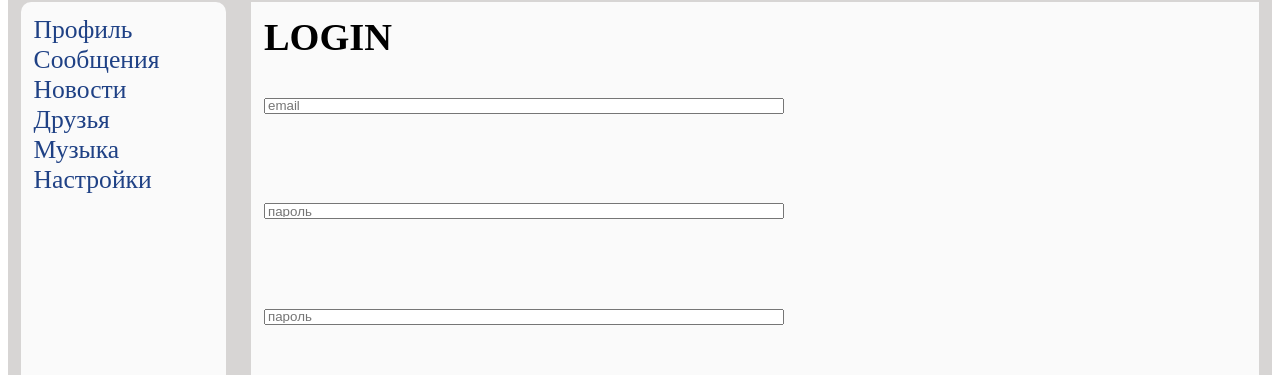
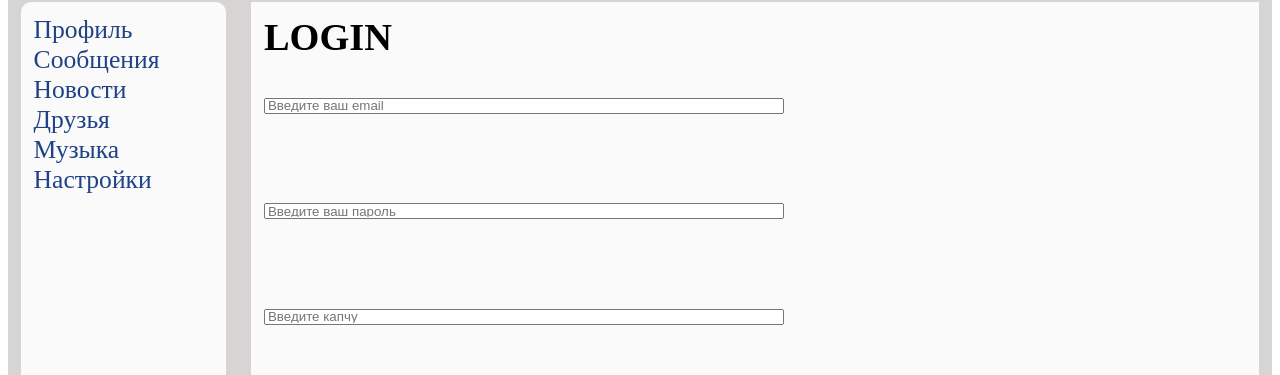
Before and after one commit to mikeyandex/On-air, a React (Create React App) app: page /Login in a window 1280 px wide. Shown: the part 108-483 px from the top of the page. Built offline with nearby package versions, Linux system fonts and the light colour scheme; no server answers.

Commit message:
20.07.2025

```diff
--- a/src/components/Body/Login/LoginForm/LoginForm.jsx
+++ b/src/components/Body/Login/LoginForm/LoginForm.jsx
@@ -39,10 +39,9 @@ const LoginForm = (props) => {
               <Field
                 key={index}
                 name={field}
-                type={'text'}
                 validate={composeValidators(requiredField, maxValue(255))}
               >
-                {({ input, meta }) => (
+                {({ input, meta}) => (
                   <div className={classes.cont}>
                     <input
                       {...input}
@@ -53,7 +52,7 @@ const LoginForm = (props) => {
                         input.onChange(event)//внутренняя логика
                         handleChange(field)(event)//моя логика с именем параметра
                       }}
-                      placeholder={field === 'email' ? 'email' : 'пароль'}
+                       placeholder={field === 'email' ? 'Введите ваш email' : field === 'password' ? 'Введите ваш пароль' : 'Введите капчу'}
                     />
                     {meta.error && meta.touched && <span className={classes.span}>{meta.error}</span>}
                   </div>
--- a/src/components/Body/Posts/MessageForm/MessageForm.jsx
+++ b/src/components/Body/Posts/MessageForm/MessageForm.jsx
@@ -1,6 +1,6 @@
-import React from 'react'
 import { Form, Field } from 'react-final-form'
 import { requiredField, maxValue, composeValidators } from '../../../../utils/validators'
+import { FORM_ERROR } from 'final-form'
 import classes from './MessageForm.module.css'
 
 const MessageForm = (props) => {
```
